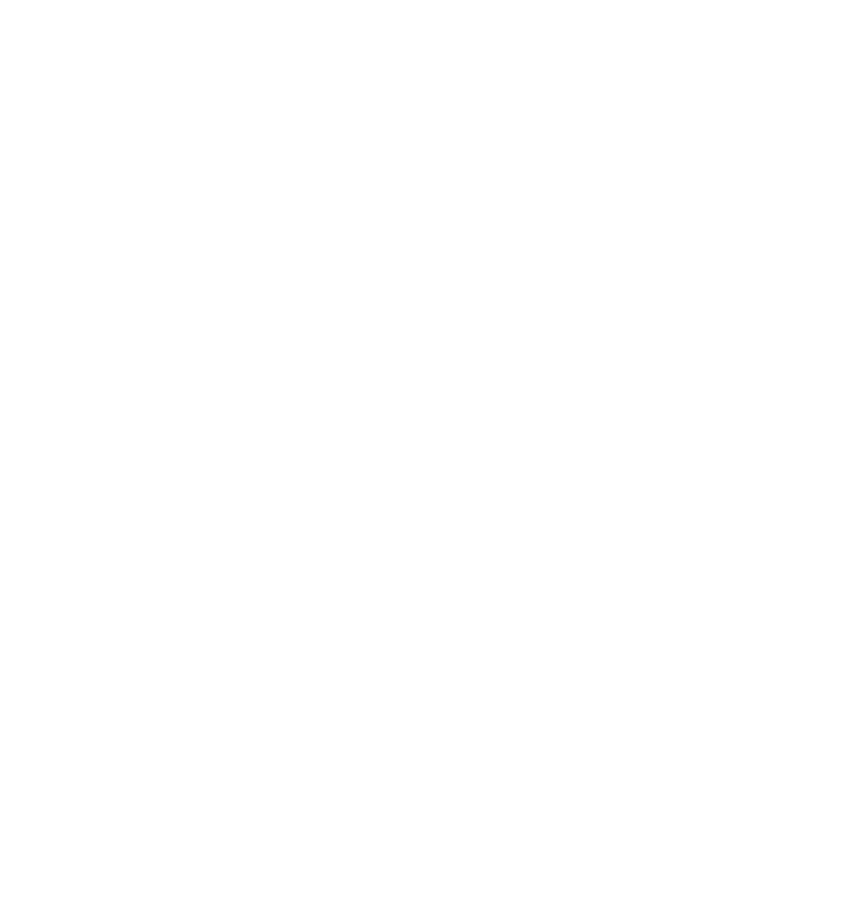
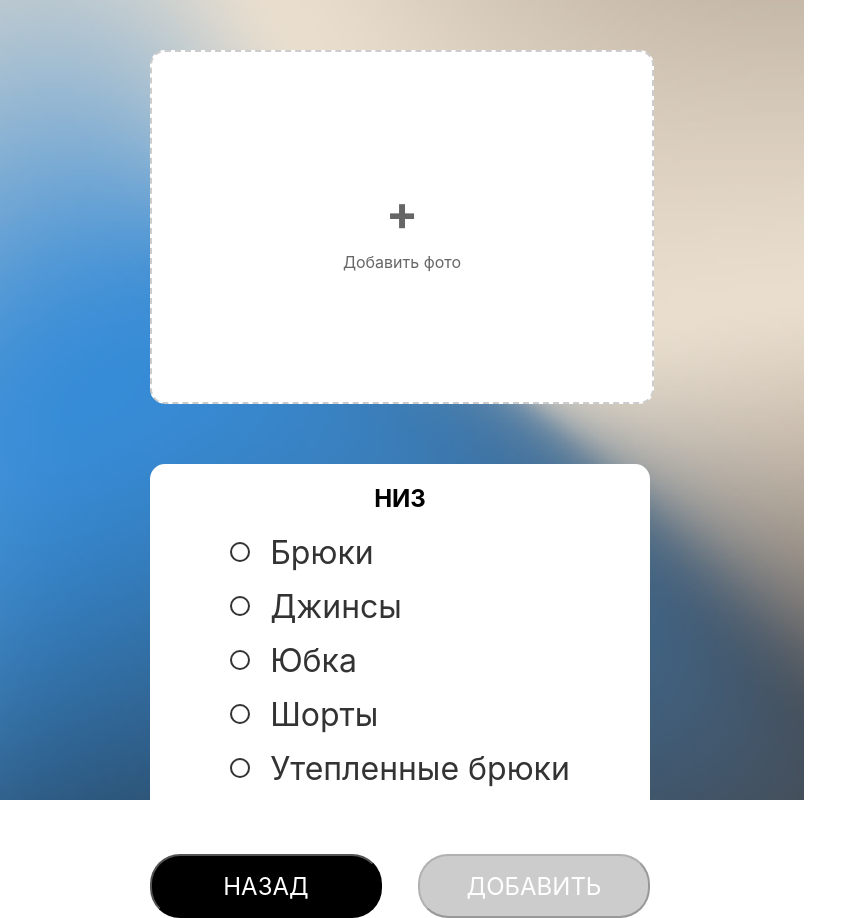
Before and after one commit to rikardo4ka/po-pogode, a React (Create React App) app: page /catalog in a window 1280 px wide. Before the commit this address had no page. Shown: the whole page, without its empty margins (0-867 px from the left). Before the commit the page ends 800 px from the top, so only its background shows below. Built offline with nearby package versions, Linux system fonts and the light colour scheme.

Commit message:
шкаф каталог

```diff
--- a/src/App.js
+++ b/src/App.js
@@ -1,11 +1,12 @@
 // App.js
 import { BrowserRouter as Router, Routes, Route } from 'react-router-dom';
-// Убедитесь, что расширения файлов совпадают (.js или .jsx)
 import MainPage from './components/MainPage/MainPage';
-import WeatherPage from './components/WeatherPage/WeatherPage'
+import WeatherPage from './components/WeatherPage/WeatherPage';
 import LoginPage from './components/LoginPage/LoginPage';
 import RegisterPage from './components/RegisterPage/RegisterPage';
 import WardrobePage from './components/WardrobePage/WardrobePage';
+import CatalogPage from './components/CatalogPage/CatalogPage';
+
 function App() {
   return (
     <Router>
@@ -13,6 +14,7 @@
         <Route path="/" element={<MainPage />} />
         <Route path="/weather" element={<WeatherPage />} />
         <Route path="/wardrobe" element={<WardrobePage />} />
+        <Route path="/catalog" element={<CatalogPage />} />
         <Route path="/login" element={<LoginPage />} />
         <Route path="/register" element={<RegisterPage />} />
       </Routes>
--- /dev/null
+++ b/src/components/CatalogPage/CatalogPage.css
@@ -0,0 +1,254 @@
+.catalog-page {
+  display: flex;
+  height: 100vh;
+  width: 100vw;
+  position: relative;
+  font-family: 'Inter', serif;
+}
+
+.left-half {
+  flex: 1;
+  background-size: cover;
+  background-position: center;
+  display: flex;
+  flex-direction: column;
+  justify-content: space-between; /* Распределяем пространство между элементами */
+  padding: 50px 150px;
+  position: relative;
+}
+
+.left-content-wrapper {
+  display: flex;
+  flex-direction: column;
+  gap: 30px;
+}
+
+.add-photo-cell {
+  width: 500px;
+  height: 350px;
+  background: #fff;
+  border: 2px dashed #ccc;
+  border-radius: 15px;
+  display: flex;
+  justify-content: center;
+  align-items: center;
+  cursor: pointer;
+  transition: all 0.3s;
+  margin-bottom: 30px;
+  overflow: hidden;
+}
+.photo-preview-container {
+  width: 100%;
+  height: 100%;
+  display: flex;
+  justify-content: center;
+  align-items: center;
+  background: #fff;
+}
+
+.uploaded-photo {
+  max-width: 100%;
+  max-height: 100%;
+  object-fit: contain;
+  background: #fff;
+}
+.add-photo-cell:hover {
+  border-color: #000;
+  background: #fff;
+}
+
+.add-photo-placeholder {
+  display: flex;
+  flex-direction: column;
+  align-items: center;
+  gap: 10px;
+  color: #666;
+}
+
+.plus-icon {
+  font-size: 48px;
+  font-weight: bold;
+}
+
+.uploaded-photo {
+  width: 100%;
+  height: 100%;
+  object-fit: cover;
+  border-radius: 8px;
+}
+
+.right-half {
+  flex: 1;
+  padding: 60px 50px 60px 60px;
+  display: flex;
+  flex-direction: column;
+  overflow-y: auto;
+  background: #fff;
+}
+
+.photos-grid {
+  display: grid;
+  grid-template-columns: repeat(2, 335px);
+  gap: 50px 60px;
+}
+
+.photo-item {
+  width: 335px;
+  height: 349px;
+  background: #fff;
+  border-radius: 15px;
+  box-shadow: 0 2px 10px rgba(0, 0, 0, 0.1);
+  overflow: hidden;
+}
+
+.photo-item img {
+  width: 100%;
+  height: 100%;
+  object-fit: cover;
+}
+
+.photo-container {
+  width: 100%;
+  height: 100%;
+  display: flex;
+  justify-content: center;
+  align-items: center;
+  background: #fff;
+}
+
+.photo-container img {
+  max-width: 100%;
+  max-height: 100%;
+  object-fit: contain;
+  background: #fff;
+}
+
+.pagination-controls {
+  display: flex;
+  justify-content: center;
+  align-items: center;
+  gap: 20px;
+  padding: 20px 0;
+  margin-top: auto;
+}
+
+.pagination-arrow {
+  background: none;
+  border: none;
+  cursor: pointer;
+  padding: 5px;
+}
+
+.pagination-arrow img {
+  width: 24px;
+  height: 24px;
+}
+
+.right-arrow img {
+  transform: rotate(180deg);
+}
+
+.page-number {
+  font-family: 'Inter', serif;
+  font-size: 16px;
+  color: #333;
+}
+
+.bottom-panel {
+  position: fixed;
+  bottom: 0;
+  left: 0;
+  right: 0;
+  background: white;
+  padding: 20px;
+  display: flex;
+  justify-content: space-between;
+  box-shadow: 0 -2px 10px rgba(0, 0, 0, 0.1);
+}
+
+.category-selection {
+  width: 500px;
+  height: 350px;
+  background-color: #fff;
+  /* position: absolute; */
+  border-radius: 15px;
+  text-align: center;
+  display: flex;
+  flex-direction: column;
+  align-items: center;
+  margin-bottom: 40px;
+}
+
+.category-title {
+  font-size: 24px;
+  font-weight: bold;
+  margin-bottom: 20px;
+}
+
+.radio-items {
+  display: flex;
+  flex-direction: column;
+  gap: 15px;
+}
+
+.radio-item {
+  display: flex;
+  align-items: center;
+  gap: 10px;
+  font-size: 18px;
+}
+
+.radio-custom {
+  width: 16px;
+  height: 16px;
+  border: 2px solid #333;
+  border-radius: 50%;
+  position: relative;
+}
+
+.radio-item input {
+  display: none;
+}
+
+.radio-item input:checked + .radio-custom::after {
+  content: '';
+  position: absolute;
+  top: 2px;
+  left: 2px;
+  width: 8px;
+  height: 8px;
+  background: #333;
+  border-radius: 50%;
+}
+
+.action-buttons {
+  display: flex;
+  justify-content: space-between;
+  width: 500px;
+  margin-top: auto; /* Прижимаем к низу */
+
+}
+
+.back-button-ctgr, .add-button {
+  font-size: 16px;
+  width: 232px;
+    height: 64px;
+    background-color: #000;
+    color: white;
+    padding: 12px 30px;
+    border-radius: 30px;
+    text-decoration: none;
+    font-family: 'Inter',serif;
+    font-weight: 400;
+    font-size: 24px;
+    transition: all 0.3s;
+}
+
+  .add-button:hover, .back-button-ctgr:hover {
+    transform: translateY(-2px);
+  }
+
+.add-button:disabled {
+  background: #ccc;
+  cursor: not-allowed;
+}
--- /dev/null
+++ b/src/components/CatalogPage/CatalogPage.jsx
@@ -0,0 +1,170 @@
+import React, { useState, useRef } from 'react';
+import { useNavigate } from 'react-router-dom';
+import './CatalogPage.css';
+
+function CatalogPage() {
+  const navigate = useNavigate();
+  const [selectedItem, setSelectedItem] = useState(null);
+  const [tempPhoto, setTempPhoto] = useState(null); // Временное фото для preview
+  const [photos, setPhotos] = useState([]); // Постоянные фото в сетке
+  const [currentPage, setCurrentPage] = useState(0);
+  const fileInputRef = useRef(null);
+
+  // Предметы для категории "Низ"
+  const bottomItems = [
+    { id: 1, name: 'Брюки' },
+    { id: 2, name: 'Джинсы' },
+    { id: 3, name: 'Юбка' },
+    { id: 4, name: 'Шорты' },
+    { id: 5, name: 'Утепленные брюки' }
+  ];
+
+  const handleItemSelect = (itemId) => {
+    setSelectedItem(itemId);
+  };
+
+ const handleAddClick = () => {
+    if (selectedItem && tempPhoto) {
+      // Переносим фото из временного в постоянное хранилище
+      setPhotos([...photos, tempPhoto]);
+      setTempPhoto(null); // Очищаем временное фото
+    }
+  };
+
+const handleAddPhotoClick = () => {
+  fileInputRef.current.click();
+};
+
+  const handleFileUpload = (e) => {
+    const file = e.target.files[0];
+    if (file) {
+      const photo = {
+        id: Date.now(),
+        file,
+        preview: URL.createObjectURL(file)
+      };
+      setTempPhoto(photo); // Устанавливаем временное фото только в preview
+    }
+  };
+
+  const handleNextPage = () => {
+    if ((currentPage + 1) * 4 < photos.length) {
+      setCurrentPage(currentPage + 1);
+    }
+  };
+
+  const handlePrevPage = () => {
+    if (currentPage > 0) {
+      setCurrentPage(currentPage - 1);
+    }
+  };
+
+  const handleBackClick = () => {
+    navigate(-1);
+  };
+
+  return (
+    <div className="catalog-page">
+      <div
+        className="left-half"
+        style={{ backgroundImage: `url(${process.env.PUBLIC_URL}/фоны/Фон_Шкаф_Каталог.png)` }}
+      >
+        <div className="left-content-wrapper">
+          <div
+            className="add-photo-cell"
+            onClick={handleAddPhotoClick}
+          >
+            {tempPhoto ? (
+              <div className="photo-preview-container">
+                <img
+                  src={tempPhoto.preview}
+                  alt="Добавленное фото"
+                  className="uploaded-photo"
+                />
+              </div>
+            ) : (
+              <div className="add-photo-placeholder">
+                <span className="plus-icon">+</span>
+                <span>Добавить фото</span>
+              </div>
+            )}
+          </div>
+
+          <div className="category-selection">
+            <h2 className="category-title">НИЗ</h2>
+            <div className="radio-items">
+              {bottomItems.map(item => (
+                <label key={item.id} className="radio-item">
+                  <input
+                    type="radio"
+                    name="bottomItem"
+                    value={item.id}
+                    checked={selectedItem === item.id}
+                    onChange={() => handleItemSelect(item.id)}
+                  />
+                  <span className="radio-custom"></span>
+                  <span className="item-name">{item.name}</span>
+                </label>
+              ))}
+            </div>
+          </div>
+        </div>
+
+        <div className="action-buttons">
+          <button className="back-button-ctgr" onClick={handleBackClick}>
+            НАЗАД
+          </button>
+          <button
+            className="add-button"
+            onClick={handleAddClick}
+            disabled={!selectedItem || !tempPhoto}
+          >
+            ДОБАВИТЬ
+          </button>
+        </div>
+
+        <input
+          type="file"
+          ref={fileInputRef}
+          onChange={handleFileUpload}
+          accept="image/*"
+          style={{ display: 'none' }}
+        />
+      </div>
+       {/* Правая половина с загруженными фото */}
+      <div className="right-half">
+        <div className="photos-grid">
+          {photos.slice(currentPage * 4, (currentPage + 1) * 4).map(photo => (
+            <div key={photo.id} className="photo-item">
+              <div className="photo-container">
+                <img src={photo.preview} alt="Фото предмета" />
+              </div>
+            </div>
+          ))}
+        </div>
+
+        {photos.length > 4 && (
+          <div className="pagination-controls">
+            <button
+              className="pagination-arrow"
+              onClick={handlePrevPage}
+              disabled={currentPage === 0}
+            >
+              <img src={process.env.PUBLIC_URL + "/pic/стрелка.png"} alt="Назад" />
+            </button>
+            <span className="page-number">Страница {currentPage + 1}</span>
+            <button
+              className="pagination-arrow right-arrow"
+              onClick={handleNextPage}
+              disabled={(currentPage + 1) * 4 >= photos.length}
+            >
+              <img src={process.env.PUBLIC_URL + "/pic/стрелка.png"} alt="Вперед" />
+            </button>
+          </div>
+        )}
+      </div>
+    </div>
+  );
+}
+
+export default CatalogPage;
--- a/src/components/WardrobePage/WardrobePage.css
+++ b/src/components/WardrobePage/WardrobePage.css
@@ -79,6 +79,9 @@
 .wardrobe-icon-button:nth-child(6) { bottom: -20px; left: 400px; }
 
 .items-selection-container {
+  font-family: 'Inter'serif;
+  font-size: 32px;
+  font-weight: normal;
   position: absolute;
   top: 50%;
   left: 50%;
@@ -86,8 +89,8 @@
   background: rgba(255, 255, 255, 0.8);
   padding: 30px;
   border-radius: 15px;
-  width: 80%;
-  max-width: 500px;
+  width: 567px;
+  height: 458px;
   text-align: center;
 }
 
@@ -133,7 +136,11 @@
   background: #333;
   border-radius: 50%;
 }
-
+.item-name{
+   font-family: 'Inter' serif;
+  font-size: 32px;
+  font-weight: normal;
+}
 .add-photo-button {
   font-family: 'Inter'serif;
   background: #000;
--- a/src/components/WardrobePage/WardrobePage.jsx
+++ b/src/components/WardrobePage/WardrobePage.jsx
@@ -116,7 +116,7 @@
   };
 
   const handleAddPhotoClick = () => {
-    fileInputRef.current.click();
+     navigate('/catalog');
   };
 
   const handleFileUpload = (e) => {
--- a/src/components/WeatherPage/WeatherPage.css
+++ b/src/components/WeatherPage/WeatherPage.css
@@ -260,9 +260,8 @@
 }
 
 .profile-icon {
-  width: 40px;
-  height: 40px;
-  border-radius: 50%;
+  width: 86px;
+  height: 44px;
   object-fit: cover;
 }
 
```
Also changed, not shown: public/pic/джинсы1.png (added).
